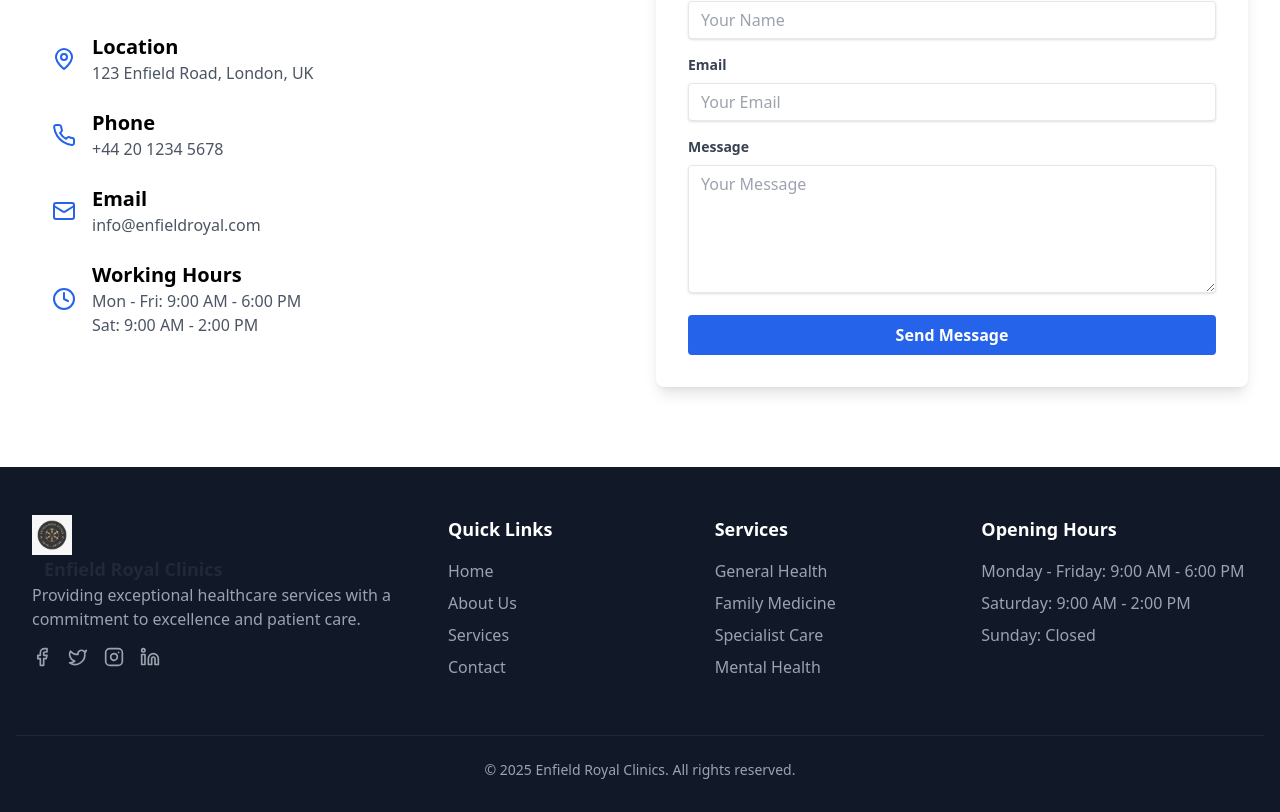
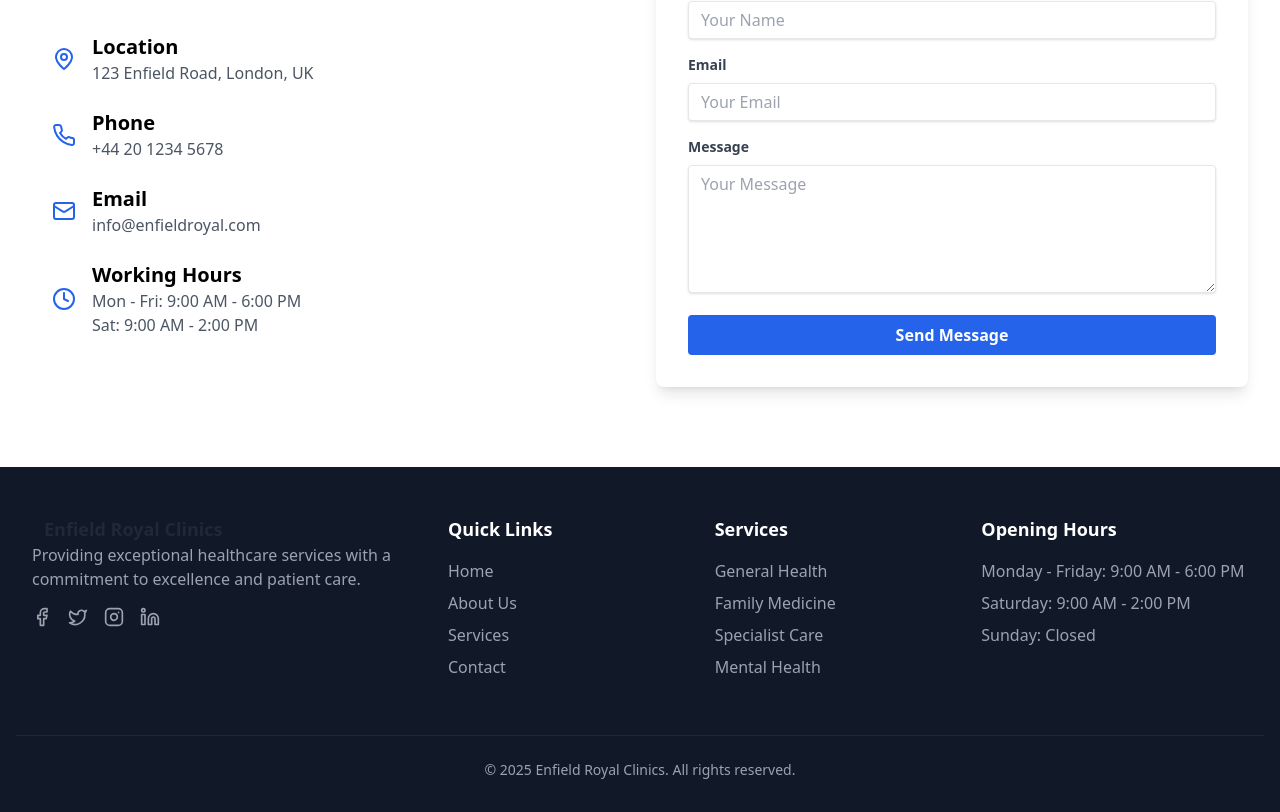
Before and after one commit to hellsmoker93/ProjectAlpha, a React (Vite) app: page / in a window 1280 px wide. Shown: the part 2482-3294 px from the top of the page. Built offline with nearby package versions, Linux system fonts and the light colour scheme.

Commit message:
footer name

```diff
--- a/src/components/Footer.tsx
+++ b/src/components/Footer.tsx
@@ -7,12 +7,7 @@ const Footer = () => {
       <div className="container mx-auto px-4">
         <div className="flex flex-wrap">
           <div className="w-full lg:w-4/12 px-4">
-            <img
-              src="/assets/Enfield.jpg"
-              alt="Enfield Royal Clinics"
-              className="h-10 w-auto"
-            />
-            <span className="ml-3 text-gray-800 font-bold text-lg">
+            <span className="ml-3 text-gray-800 hover:text-white transition-colors font-bold text-lg">
     Enfield Royal Clinics
   </span>
             <p className="text-gray-400 mb-4">
```
